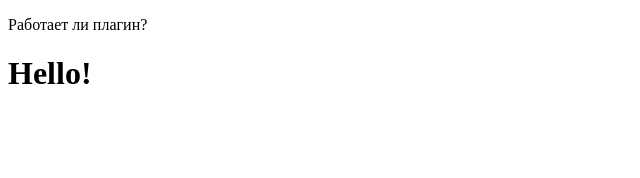
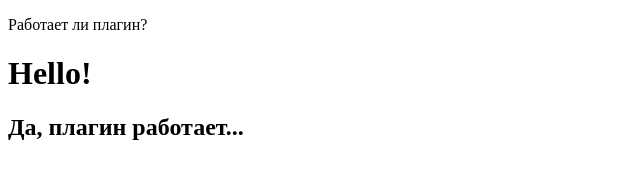
Before and after one commit to itaweb/Project_1, a plain HTML site: page src/index.html in a window 1280 px wide. Shown: the whole page, without its empty margins (0-640 px from the left). Drawn offline with Linux system fonts and the light colour scheme.

Commit message:
Add code

```diff
--- a/src/index.html
+++ b/src/index.html
@@ -10,5 +10,6 @@
 <body>
   <p>Работает ли плагин?</p>
   <h1>Hello!</h1>
+  <h2>Да, плагин работает...</h2>
 </body>
 </html>
```
